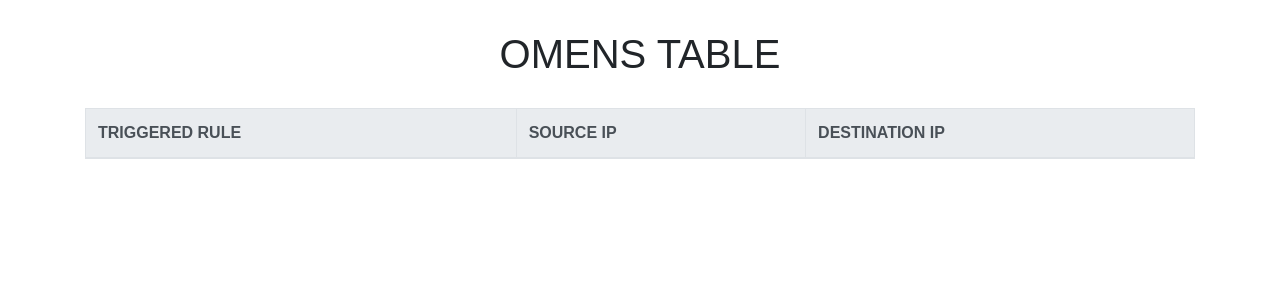
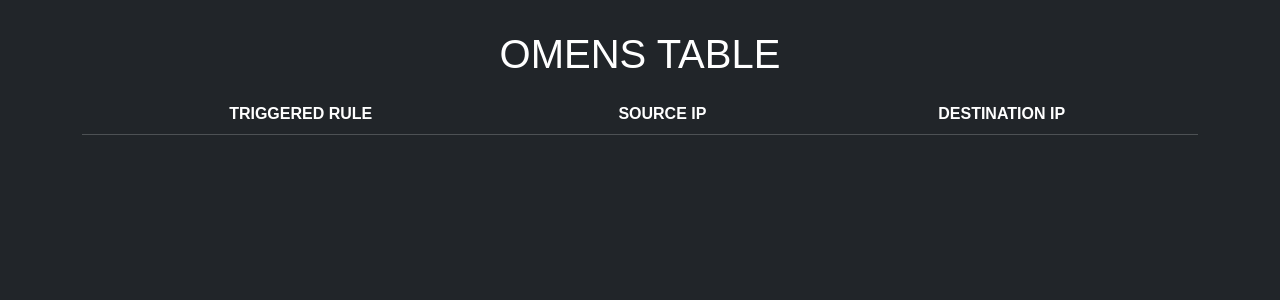
Before and after one commit to argendo/invaders_must_die, a Flask app: template omen/templates/alerts.html in a window 1280 px wide. Shown: the top 300 px of the page. Run offline with Flask 3, Linux system fonts and the light colour scheme; the template is opened without the code that fills it, so the values that code supplies are empty; some libraries are stand-ins or nearby versions.

Commit message:
ui updates

```diff
--- a/omen/templates/alerts.html
+++ b/omen/templates/alerts.html
@@ -4,55 +4,27 @@
 <head>
     <meta charset="UTF-8">
     <meta name="viewport" content="width=device-width, initial-scale=1.0">
-    <title>Alerts Table</title>
+    <title>OMENS TABLE</title>
     <!-- Bootstrap CSS -->
-    <link href="https://maxcdn.bootstrapcdn.com/bootstrap/4.5.2/css/bootstrap.min.css" rel="stylesheet">
+    <link href="https://cdn.jsdelivr.net/npm/bootstrap@5.3.2/dist/css/bootstrap.min.css" rel="stylesheet" integrity="sha384-T3c6CoIi6uLrA9TneNEoa7RxnatzjcDSCmG1MXxSR1GAsXEV/Dwwykc2MPK8M2HN" crossorigin="anonymous">
     <style>
         body {
             font-family: Arial, sans-serif;
             margin: 30px;
         }
 
-        h1 {
-            text-align: center;
-            margin-bottom: 30px;
-        }
-
         .table {
             width: 100%;
             margin-bottom: 1rem;
-            color: #212529;
-        }
-
-        .table th,
-        .table td {
-            padding: 0.75rem;
-            vertical-align: top;
-            border-top: 1px solid #dee2e6;
-        }
-
-        .table thead th {
-            vertical-align: bottom;
-            border-bottom: 2px solid #dee2e6;
-        }
-
-        .table tbody+tbody {
-            border-top: 2px solid #dee2e6;
-        }
-
-        .table .thead-light th {
-            color: #495057;
-            background-color: #e9ecef;
-            border-color: #dee2e6;
         }
     </style>
 </head>
 
-<body>
-    <h1>OMENS TABLE</h1>
+<body class="bg-dark text-white">
+    <h1 class="mb-3 text-center">OMENS TABLE</h1>
     <div class="container">
-        <table class="table table-striped table-bordered">
-            <thead class="thead-light">
+        <table class="table table-striped table-dark text-center text-white">
+            <thead class="text white">
                 <tr>
                     <th>TRIGGERED RULE</th>
                     <th>SOURCE IP</th>
@@ -71,9 +43,7 @@
         </table>
     </div>
     <!-- Bootstrap JS -->
-    <script src="https://ajax.googleapis.com/ajax/libs/jquery/3.5.1/jquery.min.js"></script>
-    <script src="https://cdnjs.cloudflare.com/ajax/libs/popper.js/1.16.0/umd/popper.min.js"></script>
-    <script src="https://maxcdn.bootstrapcdn.com/bootstrap/4.5.2/js/bootstrap.min.js"></script>
+    <script src="https://cdn.jsdelivr.net/npm/bootstrap@5.3.2/dist/js/bootstrap.bundle.min.js" integrity="sha384-C6RzsynM9kWDrMNeT87bh95OGNyZPhcTNXj1NW7RuBCsyN/o0jlpcV8Qyq46cDfL" crossorigin="anonymous"></script>
 </body>
 
 </html>
```
Also changed, not shown: omen/templates/login.html (+12 -19 lines), omen/static/invader128.png (added).
